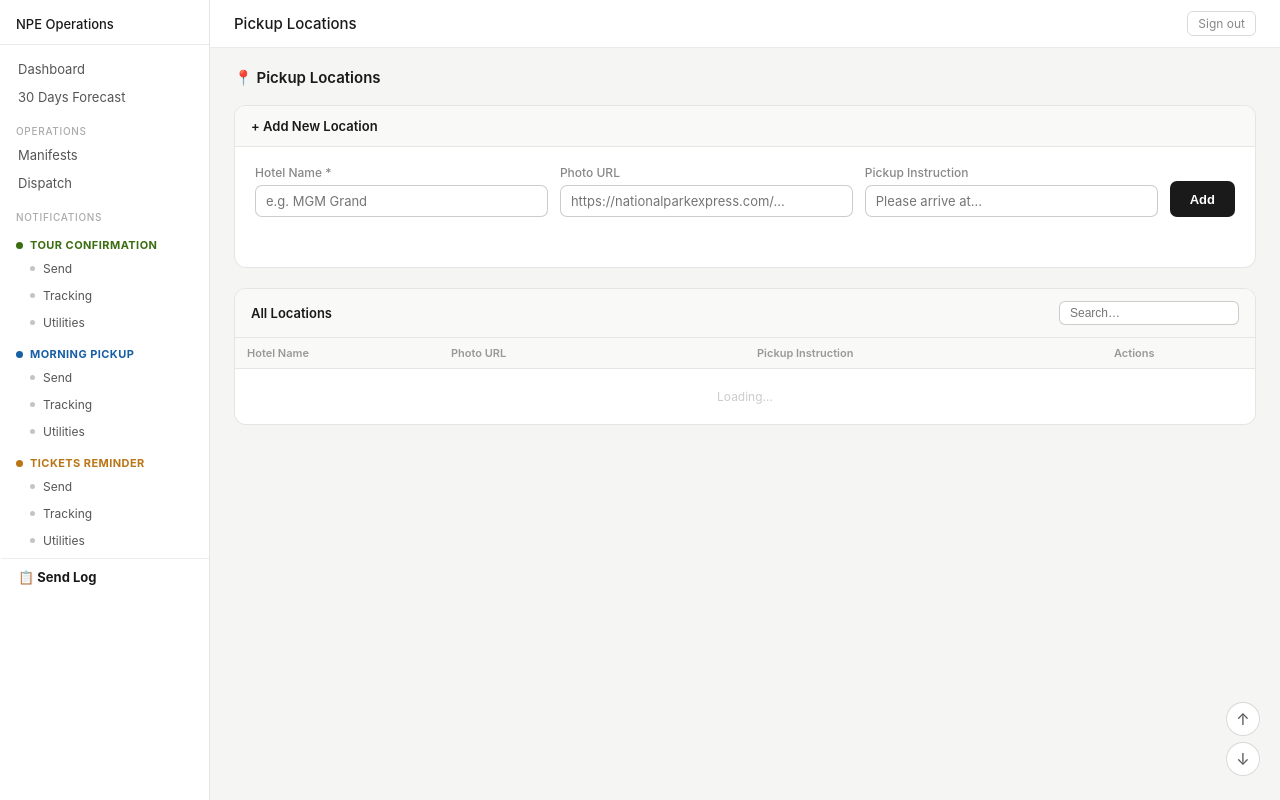
After one commit to annielam0623/npe-confirmation-service, a FastAPI app: template app/templates/admin/pickup_locations.html in a window 1280 px wide. The commit adds this page. Run offline with FastAPI, Linux system fonts and the light colour scheme; the template is opened without the code that fills it, so the values that code supplies are empty.

Commit message:
add pickLocation to Setting

```diff
--- a/app/services/tour_confirmation.py
+++ b/app/services/tour_confirmation.py
@@ -186,7 +186,8 @@ def build_email(row: dict, tour_type: str, tour_date: str, form_url: str,
 <table width="600" cellpadding="0" cellspacing="0" style="max-width:600px;width:100%;">
   <tr><td style="background:#1a3a5c;border-radius:12px 12px 0 0;padding:32px;text-align:center;">
     <img src="https://nationalparkexpress.com/wp-content/uploads/2026/03/image002.png" style="width:120px;height:auto;margin-bottom:12px;" />
-    <h1 style="color:#fff;margin:10px 0 4px;font-size:22px;">Tour Confirmation &amp; Lunch Selection (If Applicable)</h1>
+    <h1 style="color:#fff;margin:10px 0 2px;font-size:22px;">Tour Confirmation &amp; Lunch Selection</h1>
+    <p style="color:#c8dff7;margin:2px 0 4px;font-size:14px;">(If Applicable)</p>
     <p style="color:#a8c4e0;margin:0;font-size:14px;">{label}</p>
   </td></tr>
   <tr><td style="background:#fff;padding:32px;">
--- /dev/null
+++ b/app/templates/admin/pickup_locations.html
@@ -0,0 +1,251 @@
+{% extends "base.html" %}
+{% block title %}Pickup Locations — NPE{% endblock %}
+{% block page_title %}Pickup Locations{% endblock %}
+
+{% block extra_styles %}
+.page-header {
+  display: flex; align-items: center; justify-content: space-between;
+  margin-bottom: 18px;
+}
+.page-header h2 { font-size: 15px; font-weight: 600; }
+
+.card {
+  background: #fff; border: 0.5px solid rgba(0,0,0,0.1);
+  border-radius: 12px; overflow: hidden; margin-bottom: 20px;
+}
+.card-header {
+  padding: 12px 16px; background: #f9f9f7;
+  border-bottom: 0.5px solid rgba(0,0,0,0.08);
+  display: flex; align-items: center; justify-content: space-between;
+}
+.card-header span { font-size: 13px; font-weight: 600; }
+
+/* Add form */
+.add-form {
+  padding: 18px 20px;
+  display: grid;
+  grid-template-columns: 1fr 1fr 1fr auto;
+  gap: 12px; align-items: end;
+}
+.form-group { display: flex; flex-direction: column; gap: 5px; }
+.form-group label { font-size: 12px; color: #888; font-weight: 500; }
+.form-group input,
+.form-group textarea {
+  padding: 7px 10px; border: 0.5px solid rgba(0,0,0,0.2);
+  border-radius: 7px; font-size: 13px; font-family: inherit;
+  background: #fff;
+}
+.form-group input:focus,
+.form-group textarea:focus { outline: none; border-color: #1a1a1a; }
+
+.btn-add {
+  background: #1a1a1a; color: #fff; border: none;
+  padding: 8px 20px; border-radius: 7px; font-size: 13px;
+  font-weight: 600; cursor: pointer; white-space: nowrap;
+  height: 36px;
+}
+.btn-add:hover { background: #333; }
+
+/* Table */
+table.loc-tbl { width: 100%; border-collapse: collapse; font-size: 12px; }
+.loc-tbl thead td {
+  padding: 8px 12px; font-size: 11px; font-weight: 600;
+  color: #999; background: #f9f9f7;
+  border-bottom: 0.5px solid rgba(0,0,0,0.08);
+}
+.loc-tbl tbody tr { border-bottom: 0.5px solid rgba(0,0,0,0.06); }
+.loc-tbl tbody tr:last-child { border-bottom: none; }
+.loc-tbl tbody tr:hover { background: #fafaf8; }
+.loc-tbl tbody td { padding: 9px 12px; color: #444; vertical-align: middle; }
+
+.btn-edit {
+  background: #fff; border: 0.5px solid rgba(0,0,0,0.2);
+  padding: 3px 10px; border-radius: 6px; font-size: 11px;
+  cursor: pointer; color: #555;
+}
+.btn-edit:hover { background: #f5f5f3; }
+.btn-delete {
+  background: #fff; border: 0.5px solid #A32D2D;
+  padding: 3px 10px; border-radius: 6px; font-size: 11px;
+  cursor: pointer; color: #A32D2D;
+}
+.btn-delete:hover { background: #fff5f5; }
+
+/* Inline edit */
+.inline-input {
+  padding: 4px 8px; border: 0.5px solid rgba(0,0,0,0.3);
+  border-radius: 6px; font-size: 12px; font-family: inherit;
+  width: 100%;
+}
+.inline-input:focus { outline: none; border-color: #1a1a1a; }
+
+.url-link { color: #378ADD; font-size: 11px; text-decoration: none; }
+.url-link:hover { text-decoration: underline; }
+
+.result-msg { font-size: 12px; margin-left: 10px; }
+.ok   { color: #3B6D11; }
+.fail { color: #A32D2D; }
+{% endblock %}
+
+{% block content %}
+<div class="page-header">
+  <h2>📍 Pickup Locations</h2>
+  <span style="font-size:12px;color:#aaa;" id="total-count"></span>
+</div>
+
+<!-- Add new -->
+<div class="card">
+  <div class="card-header">
+    <span>+ Add New Location</span>
+  </div>
+  <div class="add-form">
+    <div class="form-group">
+      <label>Hotel Name *</label>
+      <input type="text" id="new-hotel" placeholder="e.g. MGM Grand">
+    </div>
+    <div class="form-group">
+      <label>Photo URL</label>
+      <input type="text" id="new-url" placeholder="https://nationalparkexpress.com/...">
+    </div>
+    <div class="form-group">
+      <label>Pickup Instruction</label>
+      <input type="text" id="new-instruction" placeholder="Please arrive at...">
+    </div>
+    <button class="btn-add" onclick="addLocation()">Add</button>
+  </div>
+  <div style="padding:0 20px 12px;">
+    <span id="add-result" class="result-msg"></span>
+  </div>
+</div>
+
+<!-- List -->
+<div class="card">
+  <div class="card-header">
+    <span>All Locations</span>
+    <input type="text" placeholder="Search…" oninput="filterTable(this.value)"
+           style="padding:4px 10px;border:0.5px solid rgba(0,0,0,0.2);border-radius:6px;font-size:12px;width:180px;">
+  </div>
+  <div style="overflow-x:auto;">
+    <table class="loc-tbl">
+      <thead>
+        <tr>
+          <td style="width:20%">Hotel Name</td>
+          <td style="width:30%">Photo URL</td>
+          <td style="width:35%">Pickup Instruction</td>
+          <td style="width:15%">Actions</td>
+        </tr>
+      </thead>
+      <tbody id="loc-tbody">
+        <tr><td colspan="4" style="padding:20px;text-align:center;color:#ccc;">Loading…</td></tr>
+      </tbody>
+    </table>
+  </div>
+</div>
+{% endblock %}
+
+{% block scripts %}
+<script>
+let allLocations = [];
+
+async function loadLocations() {
+  const res  = await fetch('/api/pickup-locations');
+  const data = await res.json();
+  allLocations = data.locations || [];
+  document.getElementById('total-count').textContent = `${allLocations.length} locations`;
+  renderTable(allLocations);
+}
+
+function filterTable(q) {
+  const filtered = allLocations.filter(l =>
+    l.hotel_name.toLowerCase().includes(q.toLowerCase()) ||
+    (l.instruction||'').toLowerCase().includes(q.toLowerCase())
+  );
+  renderTable(filtered);
+}
+
+function renderTable(locs) {
+  const tbody = document.getElementById('loc-tbody');
+  if (!locs.length) {
+    tbody.innerHTML = '<tr><td colspan="4" style="padding:20px;text-align:center;color:#ccc;">No locations found.</td></tr>';
+    return;
+  }
+  tbody.innerHTML = locs.map(l => `
+    <tr data-id="${l.id}">
+      <td><strong style="font-size:12px;">${l.hotel_name}</strong></td>
+      <td>
+        ${l.photo_url
+          ? `<a href="${l.photo_url}" target="_blank" class="url-link">${l.photo_url.replace('https://nationalparkexpress.com','…')}</a>`
+          : '<span style="color:#ccc;">—</span>'}
+      </td>
+      <td style="font-size:12px;color:#666;">${l.instruction || '—'}</td>
+      <td style="display:flex;gap:6px;">
+        <button class="btn-edit" onclick="editRow(${l.id})">✏ Edit</button>
+        <button class="btn-delete" onclick="deleteLocation(${l.id},'${l.hotel_name.replace(/'/g,"\\'")}')">Delete</button>
+      </td>
+    </tr>`).join('');
+}
+
+function editRow(id) {
+  const loc  = allLocations.find(l => l.id === id);
+  if (!loc) return;
+  const tr   = document.querySelector(`tr[data-id="${id}"]`);
+  tr.innerHTML = `
+    <td><input class="inline-input" id="edit-name-${id}" value="${loc.hotel_name}"></td>
+    <td><input class="inline-input" id="edit-url-${id}"  value="${loc.photo_url||''}"></td>
+    <td><input class="inline-input" id="edit-inst-${id}" value="${loc.instruction||''}"></td>
+    <td style="display:flex;gap:6px;">
+      <button class="btn-add" style="font-size:11px;padding:4px 12px;height:30px;" onclick="saveEdit(${id})">Save</button>
+      <button class="btn-edit" onclick="loadLocations()">Cancel</button>
+    </td>`;
+}
+
+async function saveEdit(id) {
+  const name = document.getElementById(`edit-name-${id}`).value.trim();
+  const url  = document.getElementById(`edit-url-${id}`).value.trim();
+  const inst = document.getElementById(`edit-inst-${id}`).value.trim();
+  if (!name) { alert('Hotel name is required.'); return; }
+
+  const res  = await fetch(`/api/pickup-locations/${id}`, {
+    method: 'PUT',
+    headers: {'Content-Type':'application/json'},
+    body: JSON.stringify({hotel_name: name, photo_url: url, instruction: inst}),
+  });
+  if (res.ok) loadLocations();
+  else alert('Save failed.');
+}
+
+async function addLocation() {
+  const name = document.getElementById('new-hotel').value.trim();
+  const url  = document.getElementById('new-url').value.trim();
+  const inst = document.getElementById('new-instruction').value.trim();
+  const el   = document.getElementById('add-result');
+  if (!name) { el.innerHTML = '<span class="fail">Hotel name is required.</span>'; return; }
+
+  const res  = await fetch('/api/pickup-locations', {
+    method: 'POST',
+    headers: {'Content-Type':'application/json'},
+    body: JSON.stringify({hotel_name: name, photo_url: url, instruction: inst}),
+  });
+  if (res.ok) {
+    el.innerHTML = '<span class="ok">✓ Added</span>';
+    document.getElementById('new-hotel').value = '';
+    document.getElementById('new-url').value   = '';
+    document.getElementById('new-instruction').value = '';
+    loadLocations();
+    setTimeout(() => el.innerHTML = '', 3000);
+  } else {
+    const data = await res.json();
+    el.innerHTML = `<span class="fail">${data.detail || 'Failed.'}</span>`;
+  }
+}
+
+async function deleteLocation(id, name) {
+  if (!confirm(`Delete "${name}"?`)) return;
+  const res = await fetch(`/api/pickup-locations/${id}`, {method: 'DELETE'});
+  if (res.ok) loadLocations();
+  else alert('Delete failed.');
+}
+
+loadLocations();
+</script>
+{% endblock %}
--- a/app/templates/base.html
+++ b/app/templates/base.html
@@ -318,9 +318,14 @@
 
   {% if current_user and current_user.role == 'admin' %}
   <div class="nav-group" style="margin-top: auto;">
+    <div class="nav-group-label">Settings</div>
     <a href="/admin/settings"
        class="nav-item {% if active_page == 'settings' %}active{% endif %}">
-      Settings
+      General
+    </a>
+    <a href="/admin/settings/pickup-locations"
+       class="nav-item {% if active_page == 'pickup_locations' %}active{% endif %}">
+      📍 Pickup Locations
     </a>
   </div>
   {% endif %}
```
Also changed, not shown: app/routers/admin.py (+16 -0 lines), app/routers/pickup_locations.py (added, +92 -0 lines), app/routers/send.py (+13 -1 lines).
